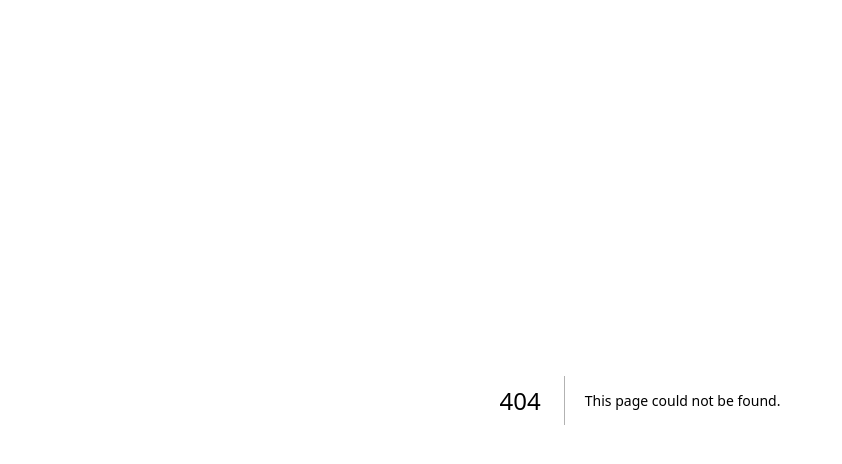
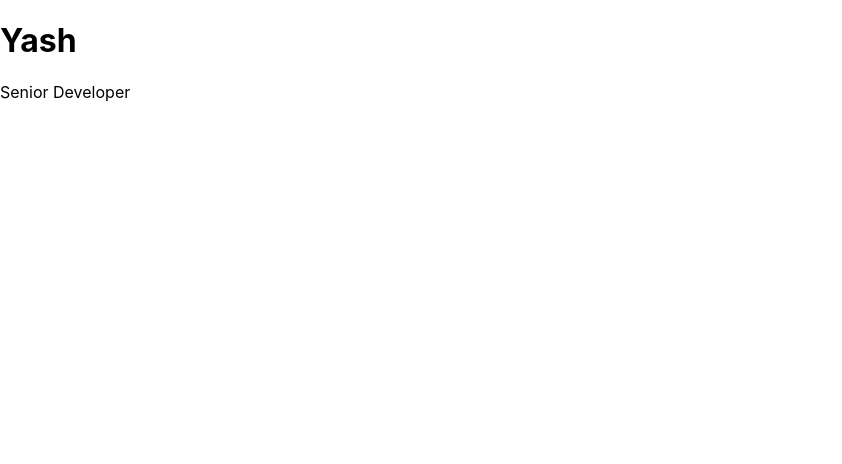
Before and after one commit to ROHAN4535/Next-JS-Project, a Next.js app: page /aboutus/1 in a window 1280 px wide. Before the commit this address had no page. Shown: the top 464 px of the page, without its empty margins (0-842 px from the left). Built offline with nearby package versions, Linux system fonts and the light colour scheme.

Commit message:
Dynamic page routes

```diff
--- /dev/null
+++ b/pages/aboutus/[developerId].js
@@ -0,0 +1,32 @@
+import { useRouter } from "next/router";
+
+const Developer = () => {
+  const router = useRouter();
+
+  const details = [
+    { id: 1, name: "Yash", role: "Senior Developer" },
+
+    { id: 2, name: "Vaibhav", role: "Backend Developer" },
+
+    { id: 3, name: "Suresh", role: "Frontend Developer" },
+  ];
+
+  const { developerId } = router.query;
+
+  const developer = details.find(
+    (member) => member.id === parseInt(developerId)
+  );
+
+  if (!developer) {
+    return <p>Developer Doesn't exist</p>;
+  }
+
+  return (
+    <div>
+      <h1>{developer.name}</h1>
+      <p>{developer.role}</p>
+    </div>
+  );
+};
+
+export default Developer;
```
